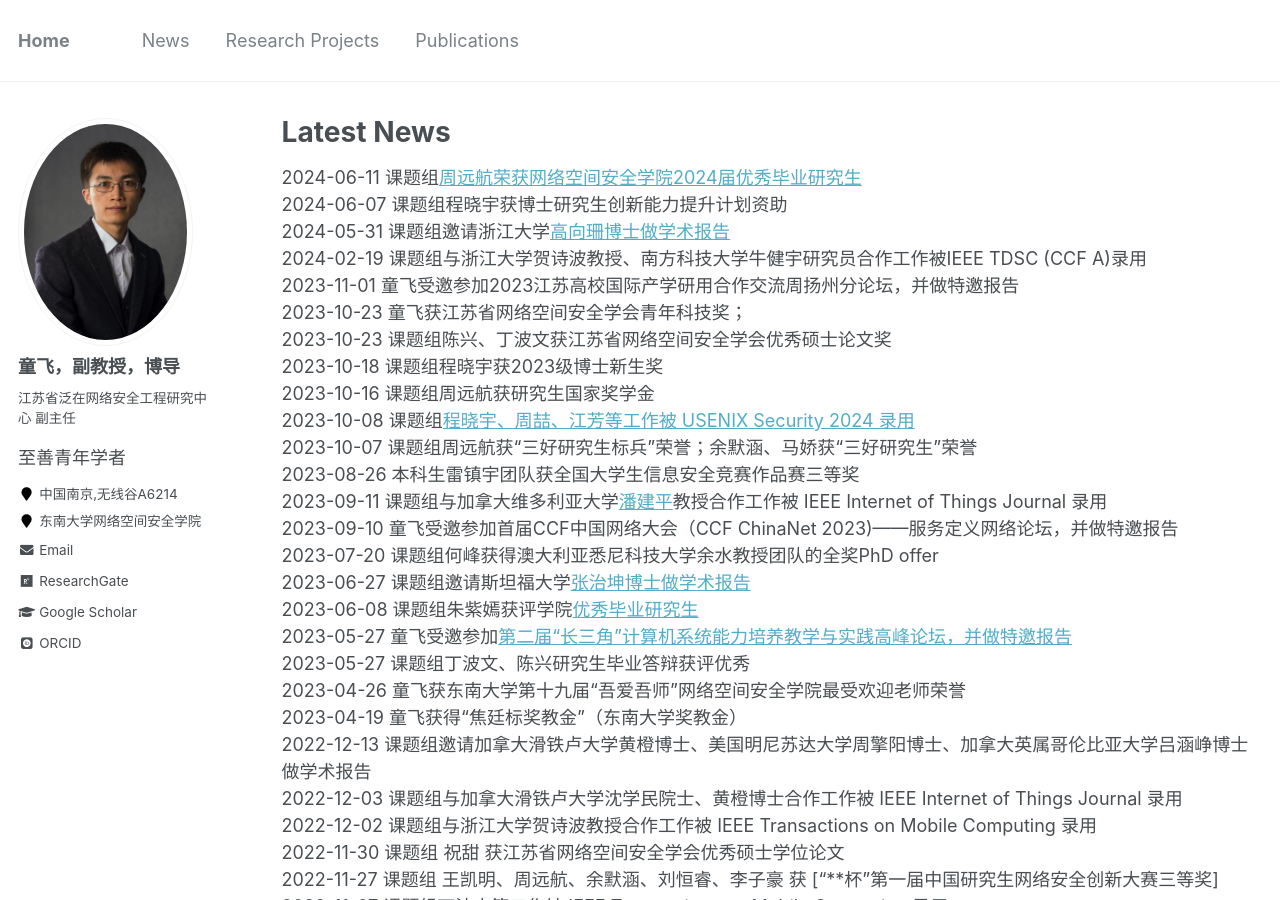
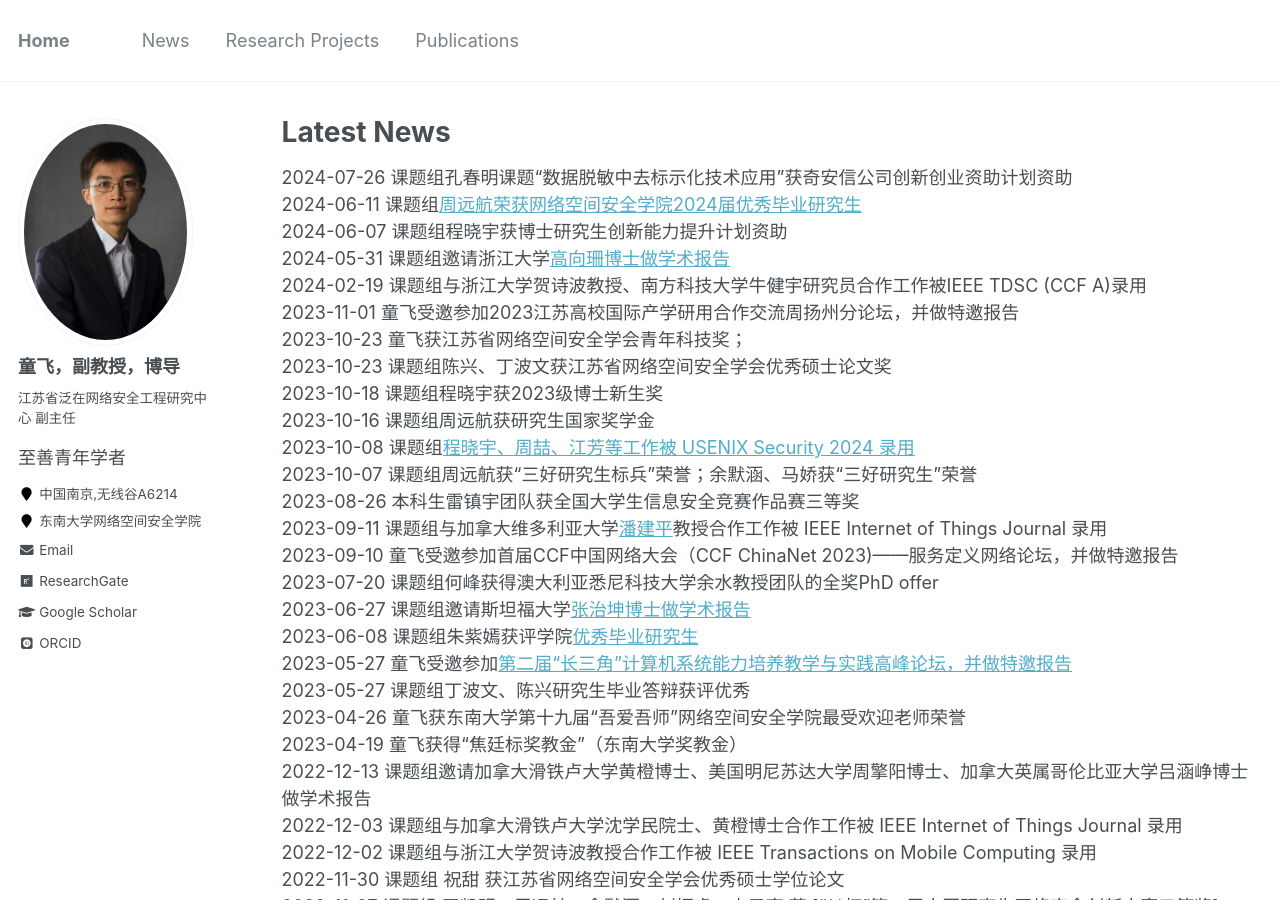
Before and after one commit to fei-tong/fei-tong.github.io, a Jekyll site: the page built from _pages/News.md, in a window 1280 px wide and 900 px high. Built offline with Jekyll 4.4.1, drawn with Linux system fonts in a browser that asks for light colours; some web fonts are replaced.

Commit message:
Update News.md

```diff
--- a/_pages/News.md
+++ b/_pages/News.md
@@ -4,6 +4,7 @@ title: "Latest News"
 permalink: /News/
 author_profile: true
 ---
+2024-07-26 课题组孔春明课题“数据脱敏中去标示化技术应用”获奇安信公司创新创业资助计划资助<br>
 2024-06-11 课题组[周远航荣获网络空间安全学院2024届优秀毕业研究生](https://cyber.seu.edu.cn/2024/0611/c18217a493451/page.htm)<br>
 2024-06-07 课题组程晓宇获博士研究生创新能力提升计划资助<br>
 2024-05-31 课题组邀请浙江大学[高向珊博士做学术报告](https://cyber.seu.edu.cn/2024/0530/c20213a492081/page.htm)<br>
```
